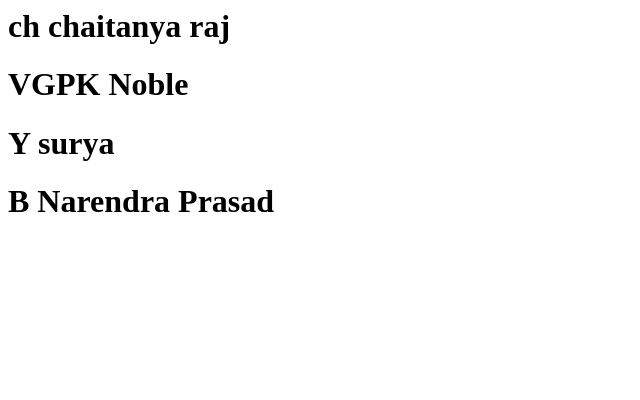
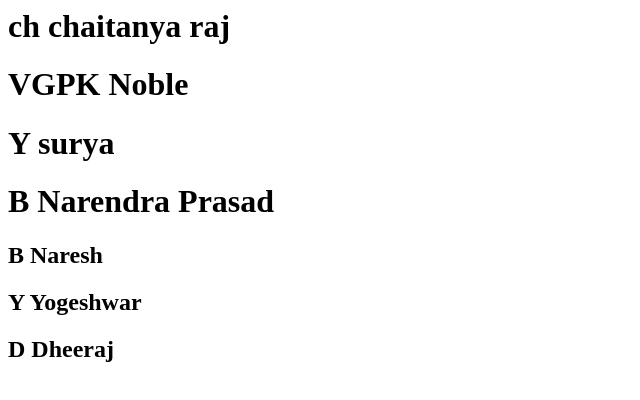
Before and after one commit to rajdotccr-git/friends, a plain HTML site: page index.html in a window 1280 px wide. Shown: the whole page, without its empty margins (0-640 px from the left). Drawn offline with Linux system fonts and the light colour scheme.

Commit message:
second commit

```diff
--- a/index.html
+++ b/index.html
@@ -2,3 +2,6 @@
 <h1>VGPK Noble</h1>
 <h1>Y surya</h1>
 <h1>B Narendra Prasad</h1>
+<h2>B Naresh</h2>
+<h2>Y Yogeshwar</h2>
+<h2>D Dheeraj</h2>
```
